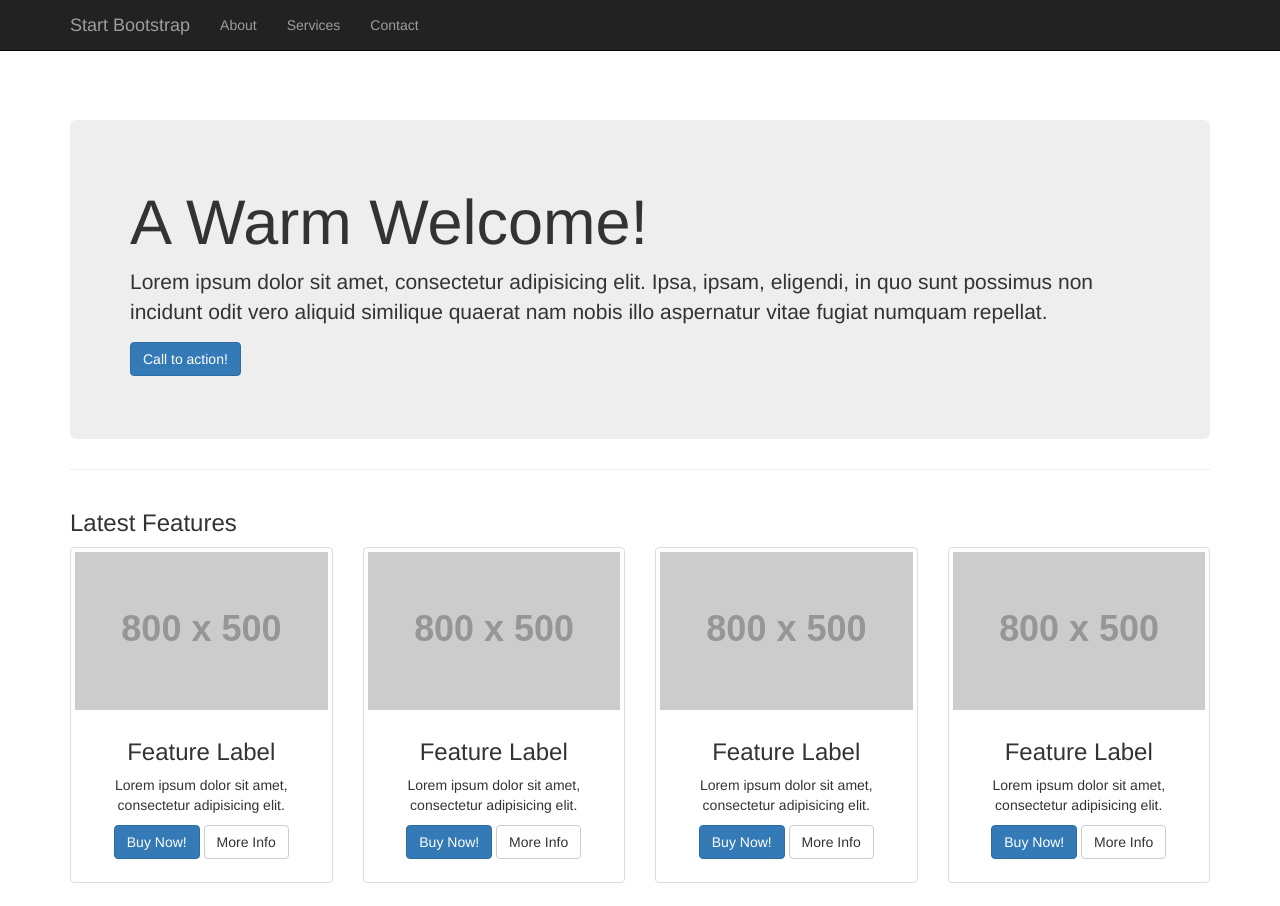
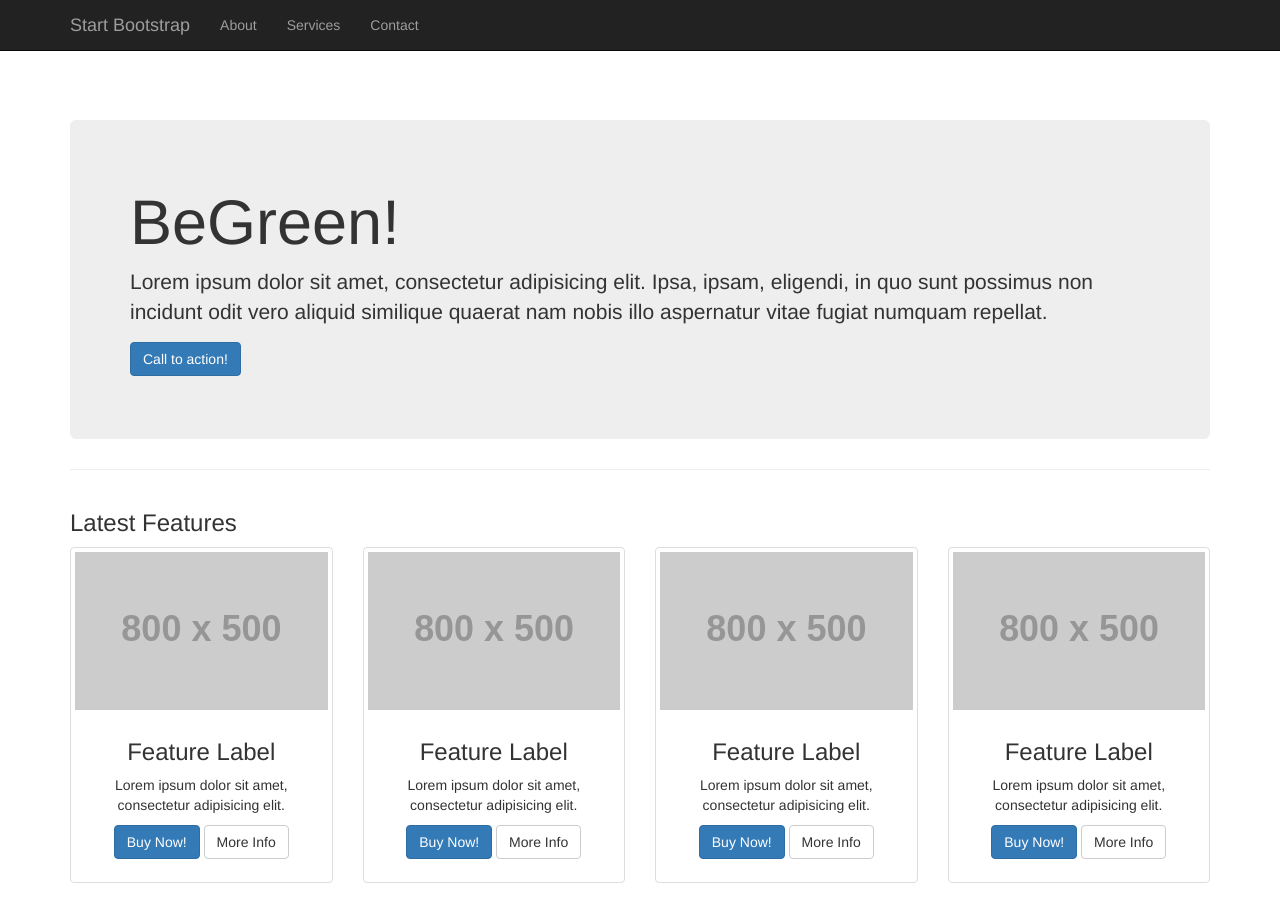
Before and after one commit to marinaportoamador/begreen.modelo, a plain HTML site: page index.html in a window 1280 px wide. Shown: the top 906 px of the page. Drawn offline with Linux system fonts and the light colour scheme; placeholder pictures from the web are drawn by us.

Commit message:
Update index.html

```diff
--- a/index.html
+++ b/index.html
@@ -65,7 +65,7 @@
 
         <!-- Jumbotron Header -->
         <header class="jumbotron hero-spacer">
-            <h1>A Warm Welcome!</h1>
+            <h1>BeGreen!</h1>
             <p>Lorem ipsum dolor sit amet, consectetur adipisicing elit. Ipsa, ipsam, eligendi, in quo sunt possimus non incidunt odit vero aliquid similique quaerat nam nobis illo aspernatur vitae fugiat numquam repellat.</p>
             <p><a class="btn btn-primary btn-large">Call to action!</a>
             </p>
```
